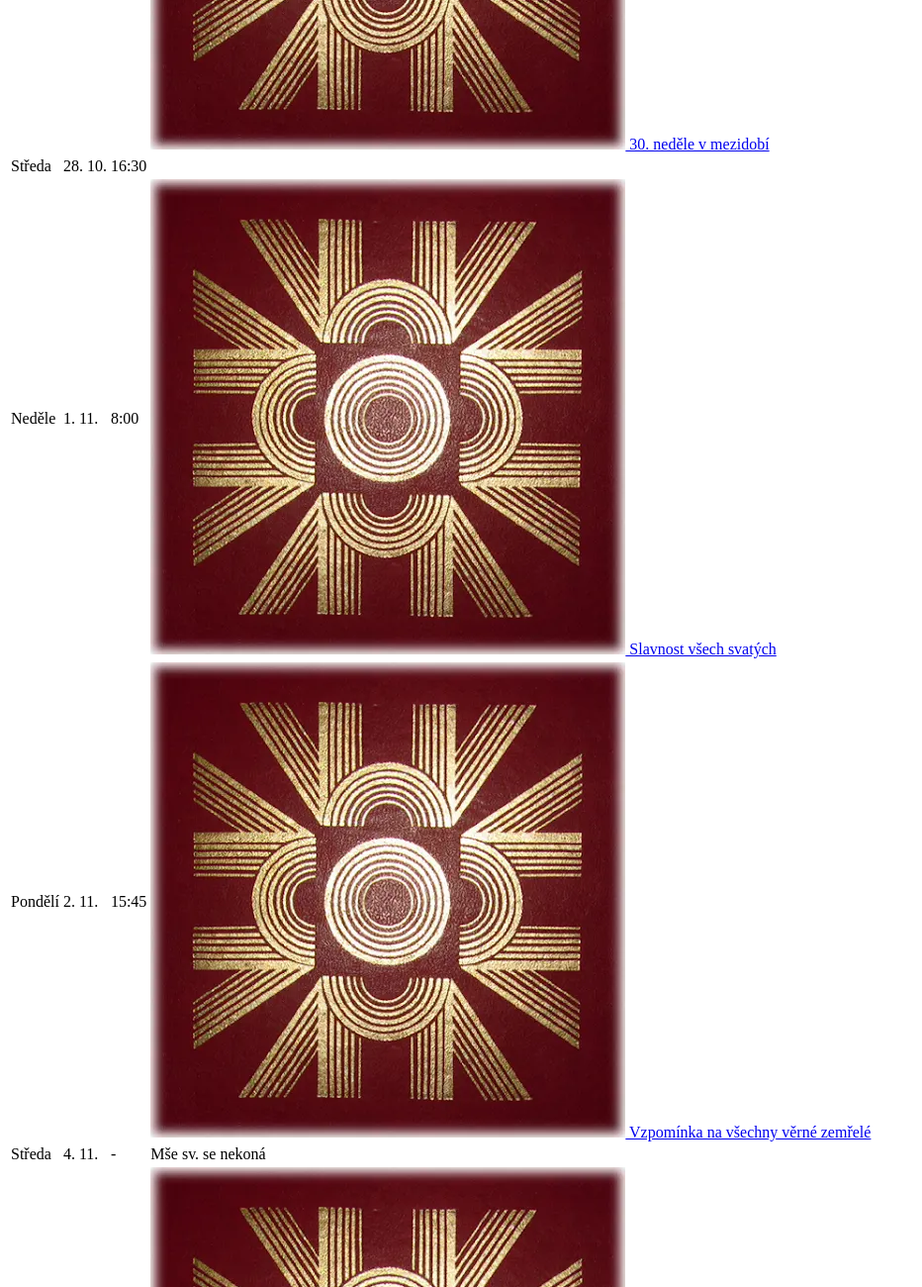
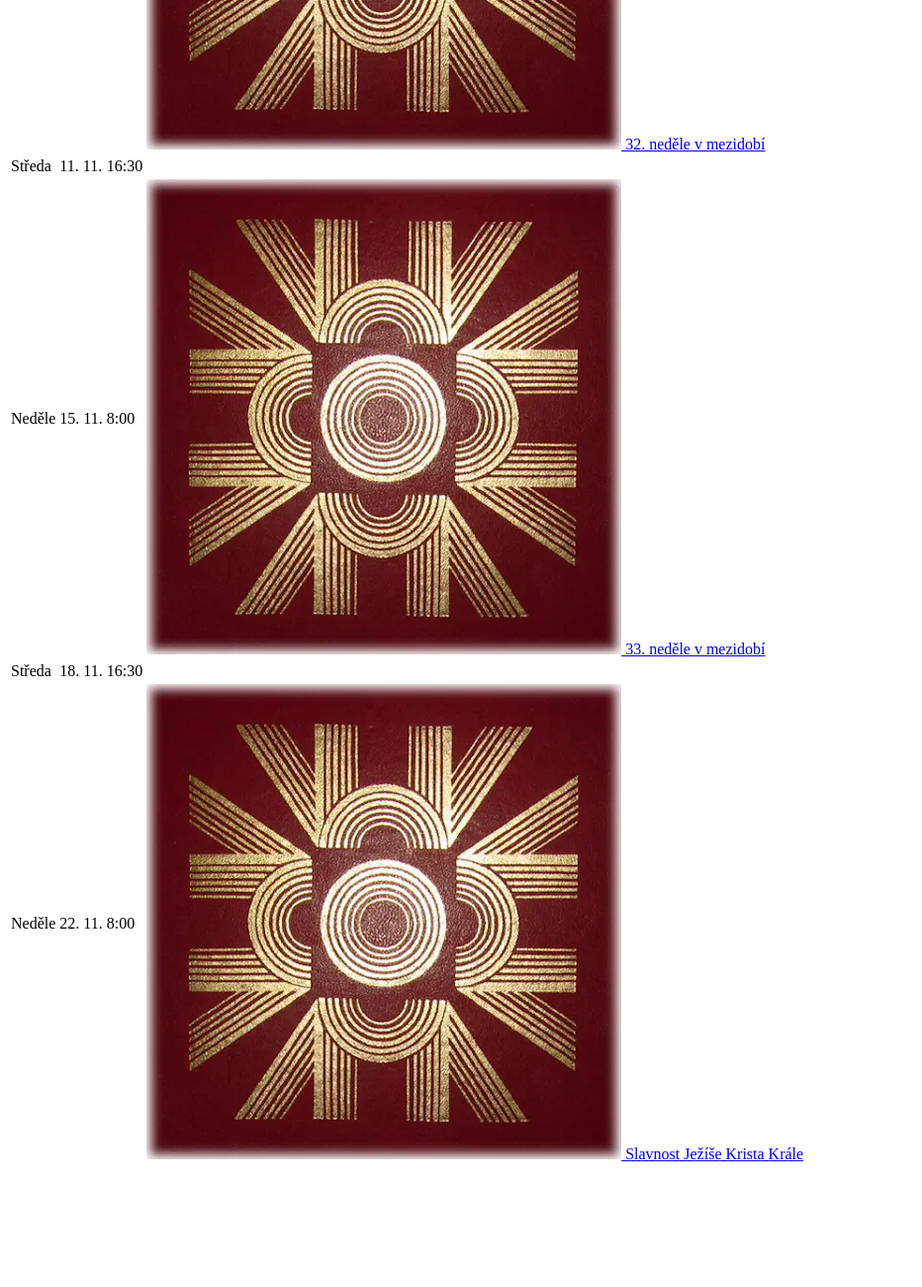
Before and after one commit to vojtechriha149/farnost, a plain HTML site: page aktualni.html in a window 1280 px wide. Shown: the part 340-1640 px from the top of the page at 99% size, without its empty margins (0-932 px from the left). After the commit the page ends 1526 px from the top, so only its background shows below. Drawn offline with Linux system fonts and the light colour scheme.

Commit message:
Add files via upload

```diff
--- a/aktualni.html
+++ b/aktualni.html
@@ -10,51 +10,6 @@
 <tbody>
 <tr>
   <td>Neděle</td>
-  <td>25. 10.</td>
-  <td>8:00</td>
-  <td>
-    <a href="https://m.liturgie.cz/misal/06mezidobi/30_00.htm">
-      <img src="img/misal.webp" alt="ikona" class="icon">
-      30. neděle v mezidobí
-    </a>
-  </td>
-</tr>
-<tr>
-  <td>Středa</td>
-  <td>28. 10.</td>
-  <td>16:30</td>
-  <td>&nbsp;</td>
-</tr>
-<tr>
-  <td>Neděle</td>
-  <td>1. 11.</td>
-  <td>8:00</td>
-  <td>
-    <a href="https://m.liturgie.cz/misal/08sanctoral/11_01.htm">
-      <img src="img/misal.webp" alt="ikona" class="icon">
-      Slavnost všech svatých
-    </a>
-  </td>
-</tr>
-<tr>
-  <td>Pondělí</td>
-  <td>2. 11.</td>
-  <td>15:45</td>
-  <td>
-    <a href="https://m.liturgie.cz/misal/08sanctoral/11_02.htm">
-      <img src="img/misal.webp" alt="ikona" class="icon">
-      Vzpomínka na všechny věrné zemřelé
-    </a>
-  </td>
-</tr>
-<tr>
-  <td>Středa</td>
-  <td>4. 11.</td>
-  <td><span class="no-mass">-</span></td>
-  <td><span class="no-mass">Mše sv. se nekoná</span></td>
-</tr>
-<tr>
-  <td>Neděle</td>
   <td>8. 11.</td>
   <td>8:00</td>
   <td>
@@ -64,6 +19,40 @@
     </a>
   </td>
 </tr>
+<tr>
+  <td>Středa</td>
+  <td>11. 11.</td>
+  <td>16:30</td>
+  <td>&nbsp;</td>
+</tr>
+<tr>
+  <td>Neděle</td>
+  <td>15. 11.</td>
+  <td>8:00</td>
+  <td>
+    <a href="https://m.liturgie.cz/misal/06mezidobi/33_00.htm">
+      <img src="img/misal.webp" alt="ikona" class="icon">
+      33. neděle v mezidobí
+    </a>
+  </td>
+</tr>
+<tr>
+  <td>Středa</td>
+  <td>18. 11.</td>
+  <td>16:30</td>
+  <td>&nbsp;</td>
+</tr>
+<tr>
+  <td>Neděle</td>
+  <td>22. 11.</td>
+  <td>8:00</td>
+  <td>
+    <a href="https://m.liturgie.cz/misal/06mezidobi/Krista_Krale.htm">
+      <img src="img/misal.webp" alt="ikona" class="icon">
+      Slavnost Ježíše Krista Krále
+    </a>
+  </td>
+</tr>
 </tbody>
 </table>
 
```
